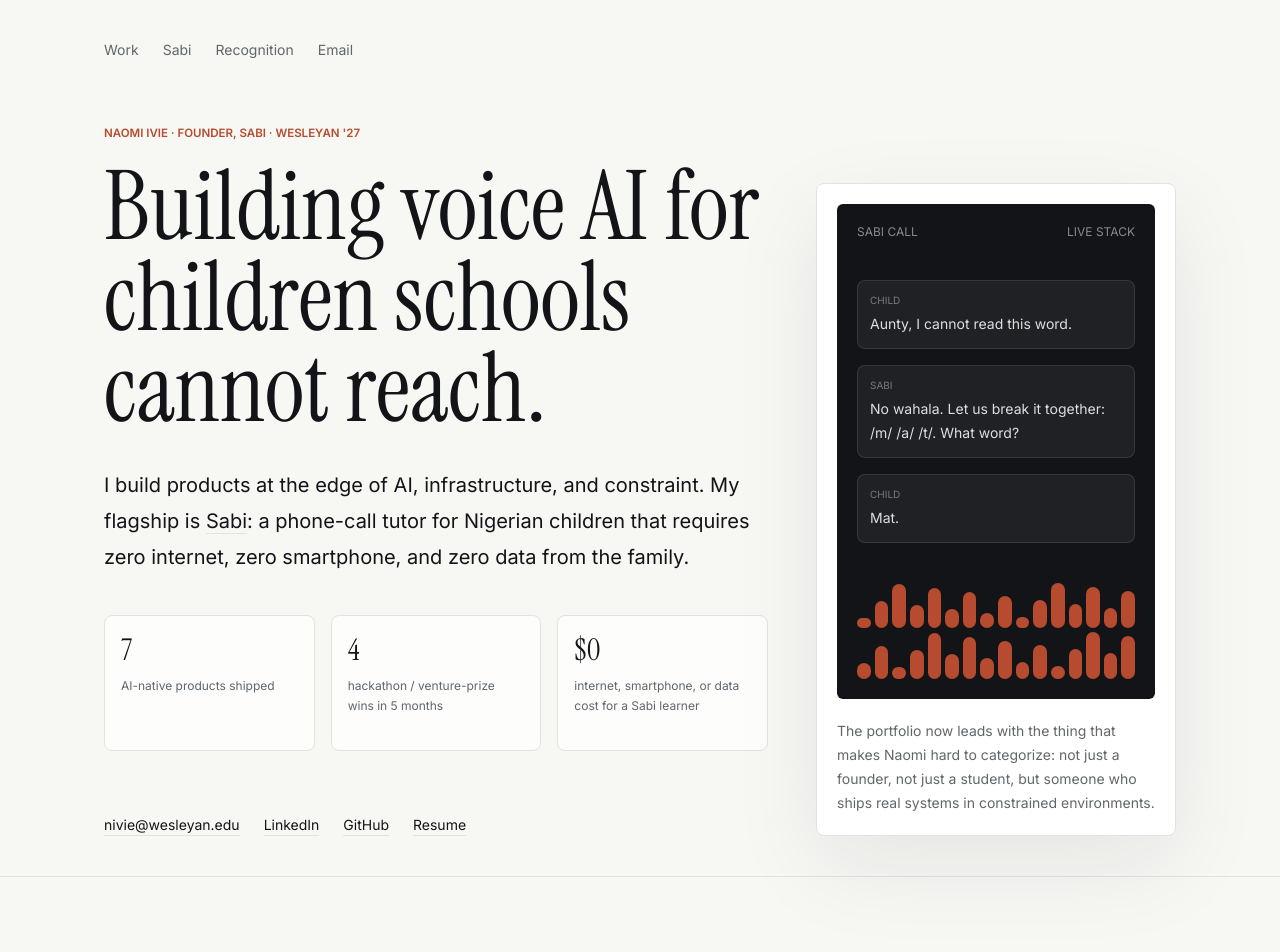
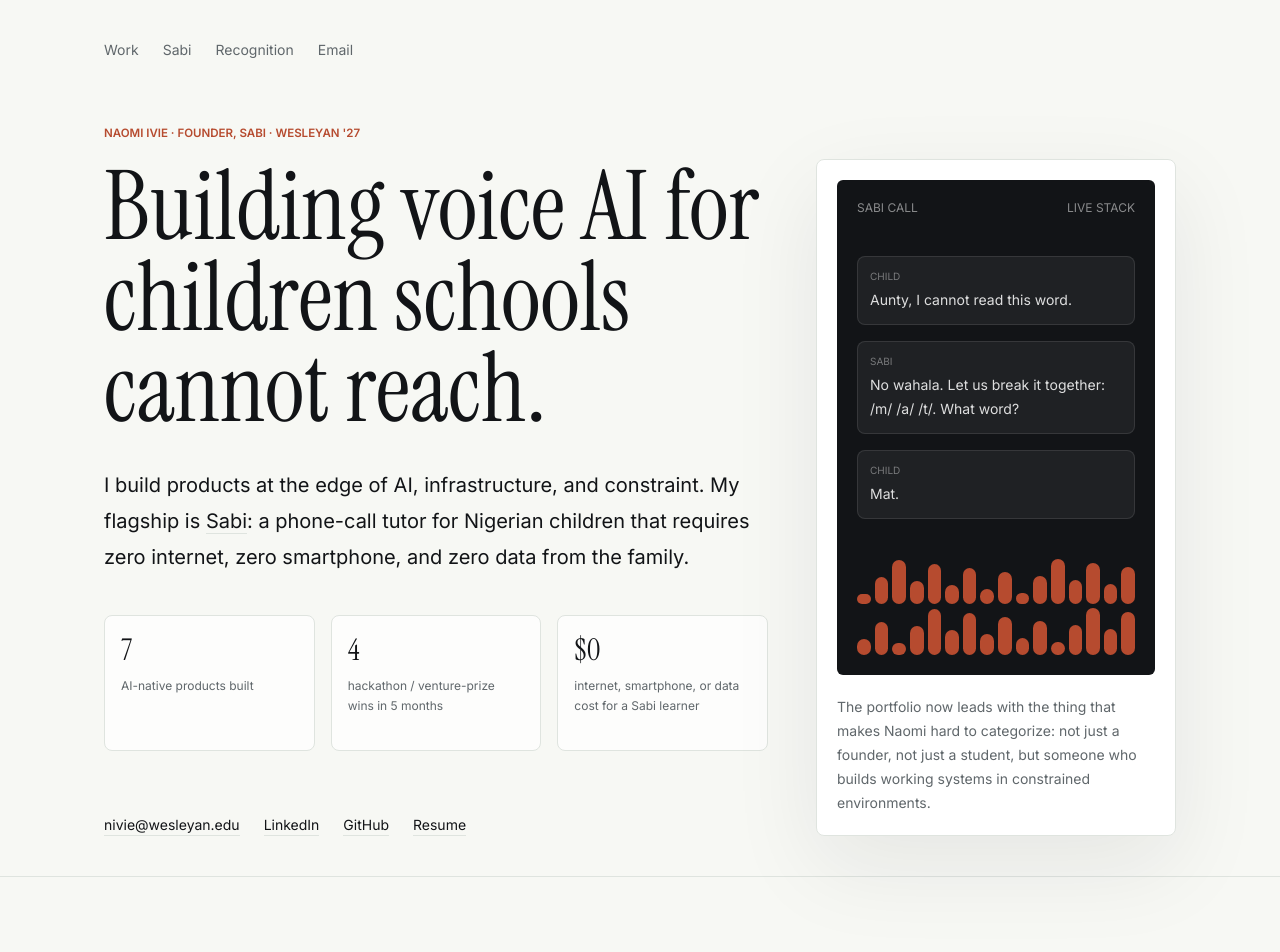
Before and after one commit to thegirwhocodes/portfolio, a Next.js app: page / in a window 1280 px wide. Shown: the top 952 px of the page. Built offline with nearby package versions, Linux system fonts and the light colour scheme.

Commit message:
Checkpoint: sync local working changes to GitHub

```diff
--- a/app/page.tsx
+++ b/app/page.tsx
@@ -7,7 +7,7 @@
 const GITHUB = "https://github.com/thegirwhocodes";
 
 const metrics = [
-  { value: "7", label: "AI-native products shipped" },
+  { value: "7", label: "AI-native products built" },
   { value: "4", label: "hackathon / venture-prize wins in 5 months" },
   { value: "$0", label: "internet, smartphone, or data cost for a Sabi learner" },
 ];
@@ -209,7 +209,7 @@
       <p className="mt-5 text-sm leading-6 text-[var(--color-muted)]">
         The portfolio now leads with the thing that makes Naomi hard to
         categorize: not just a founder, not just a student, but someone who
-        ships real systems in constrained environments.
+        builds working systems in constrained environments.
       </p>
     </aside>
   );
--- a/app/product-showcase.tsx
+++ b/app/product-showcase.tsx
@@ -303,7 +303,7 @@
       className="vibe-cortex"
       eyebrow="Sage Mail · voice email agent"
       title="An inbox you can clear with your voice."
-      body="Sage reads the important email first, drafts in the user's voice, and gates every consequential action behind approval. Cortex is the broader personal-AI system; Sage Mail is the shipped email surface."
+      body="Sage reads the important email first, drafts in the user's voice, and gates every consequential action behind approval. Cortex is the broader personal-AI system; Sage Mail is the live email surface."
       links={[
         { href: "https://cortex-web-one.vercel.app", label: "Cortex web" },
         { href: "https://voice-email-app.vercel.app", label: "Sage Mail" },
```
Also changed, not shown: 1 other file (tests, documents, lock files or other folders).
